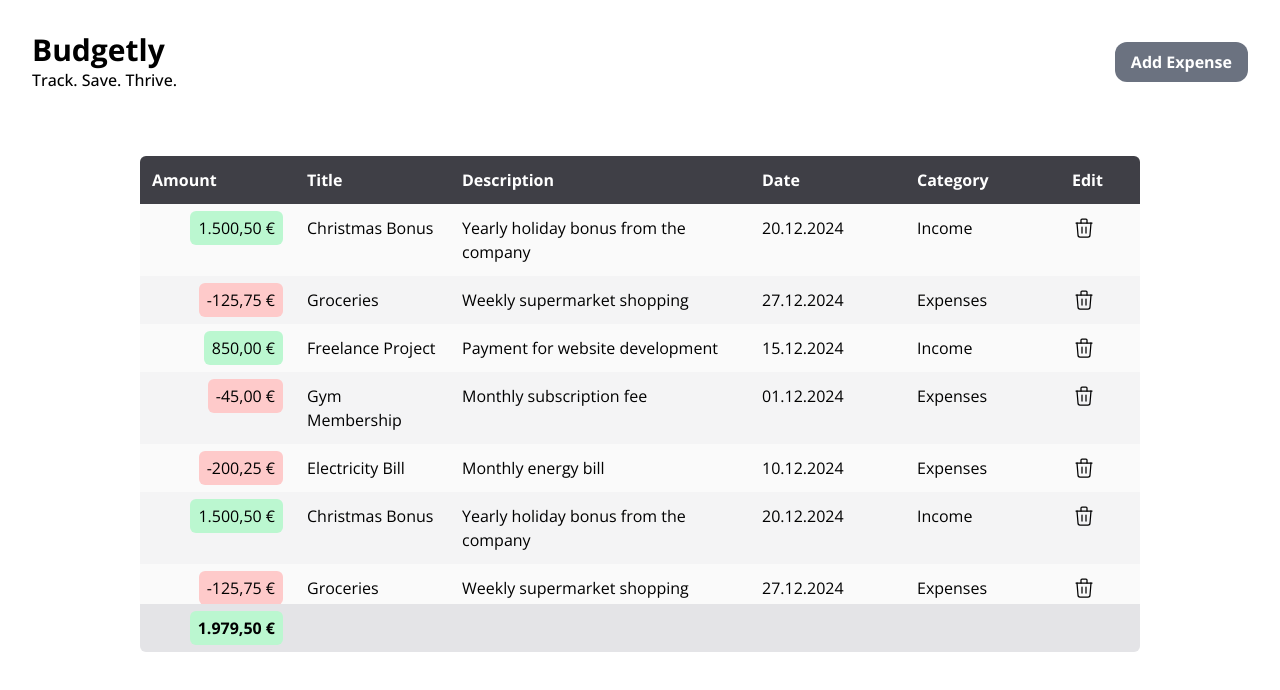
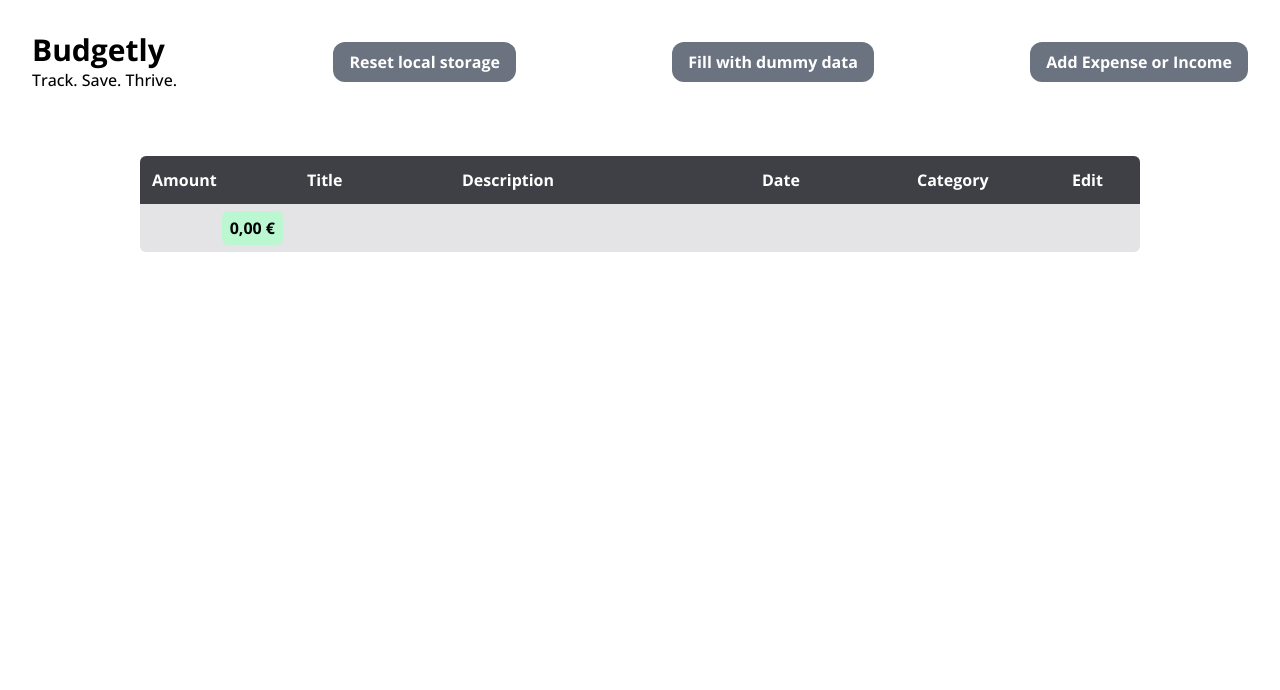
Before and after one commit to loefflerjakob/budgetly, a Vue app: page / in a window 1280 px wide. Shown: the top 690 px of the page. Built offline with nearby package versions, Linux system fonts and the light colour scheme.

Commit message:
added functionality to save data into local storage + helper buttons for clearing and populating storage with dummy data

```diff
--- a/src/components/FormPage.vue
+++ b/src/components/FormPage.vue
@@ -15,14 +15,25 @@ export default defineComponent({
     const category = ref('');
 
     const submitForm = () => {
-      console.log({
+      const newEntry = {
         amount: amount.value,
         title: title.value,
         description: description.value,
         date: date.value,
         category: category.value
-      });
-      // TODO add form submition logic
+      };
+
+      const existingEntries = JSON.parse(localStorage.getItem('entries') || '[]');
+      existingEntries.push(newEntry);
+      localStorage.setItem('entries', JSON.stringify(existingEntries));
+
+      amount.value = '';
+      title.value = '';
+      description.value = '';
+      date.value = '';
+      category.value = '';
+
+      alert('Entry added successfully');
     };
 
     return {
@@ -37,14 +48,16 @@ export default defineComponent({
 });
 </script>
 
+
 <template>
   <div class="m-8 max-w-lg mx-auto bg-white shadow-md rounded-lg p-6">
     <form @submit.prevent="submitForm" class="space-y-4">
       <div>
         <label for="amount" class="block text-sm font-medium text-gray-700">Amount:</label>
-        <input type="number" id="amount" v-model="amount" required
+        <input type="number" id="amount" v-model="amount" step="0.01" required
           class="mt-1 block w-full h-10 border border-gray-300 rounded-md shadow-sm focus:ring-indigo-500 focus:border-indigo-500 sm:text-sm" />
       </div>
+
 
       <div>
         <label for="title" class="block text-sm font-medium text-gray-700">Title:</label>
--- a/src/components/MainActions.vue
+++ b/src/components/MainActions.vue
@@ -12,7 +12,7 @@ export default {
 <template>
   <div class="flex gap-2">
     <RouterLink to="/form">
-      <ActionButton text="Add Expense" buttonStyle="default" />
+      <ActionButton text="Add Expense or Income" buttonStyle="default" />
     </RouterLink>
   </div>
 </template>
--- a/src/components/MainNav.vue
+++ b/src/components/MainNav.vue
@@ -1,25 +1,105 @@
 <script lang="ts">
+import { defineComponent } from 'vue';
+import ActionButton from './ActionButton.vue';
 import LogoBudgetly from './LogoBudgetly.vue';
 import MainActions from './MainActions.vue';
 
-export default {
+export default defineComponent({
   name: 'MainNav',
   components: {
     LogoBudgetly,
-    MainActions
+    MainActions,
+    ActionButton
   },
-}
+
+  methods: {
+    // Helper method for testing, deletes all entries from localStorage
+    resetLocalStorage() {
+      localStorage.clear();
+      alert('Local storage has been reset');
+    },
+
+    // Method to fill localStorage with dummy data for testing
+    fillWithDummyData() {
+      const dummyEntries = [
+        // Income entries (positive amounts)
+        {
+          amount: '100.50',
+          title: 'Groceries',
+          description: 'Weekly grocery shopping',
+          date: '2024-12-25',
+          category: 'food'
+        },
+        {
+          amount: '20.00',
+          title: 'Taxi Ride',
+          description: 'Cab fare to office',
+          date: '2024-12-26',
+          category: 'transportation'
+        },
+        {
+          amount: '50.00',
+          title: 'Movie Ticket',
+          description: 'Watching a new release',
+          date: '2024-12-27',
+          category: 'entertainment'
+        },
+        {
+          amount: '200.00',
+          title: 'Freelance Project',
+          description: 'Income from freelance work',
+          date: '2024-12-28',
+          category: 'other'
+        },
+
+        // Expense entries (negative amounts)
+        {
+          amount: '-30.00',
+          title: 'Dinner Out',
+          description: 'Eating at a restaurant with friends',
+          date: '2024-12-29',
+          category: 'food'
+        },
+        {
+          amount: '-15.00',
+          title: 'Bus Ticket',
+          description: 'Public transportation for work',
+          date: '2024-12-30',
+          category: 'transportation'
+        },
+        {
+          amount: '-10.00',
+          title: 'Movie Snacks',
+          description: 'Popcorn and drinks at the cinema',
+          date: '2024-12-30',
+          category: 'entertainment'
+        },
+        {
+          amount: '-50.00',
+          title: 'Monthly Subscription',
+          description: 'Subscription to a premium service',
+          date: '2024-12-31',
+          category: 'other'
+        }
+      ];
+
+      // Save the dummy entries to localStorage
+      localStorage.setItem('entries', JSON.stringify(dummyEntries));
+      alert('Local storage has been populated with dummy data');
+    }
+  }
+});
 </script>
 
 <template>
   <div class="flex justify-between items-center p-8">
     <LogoBudgetly />
+
+    <!-- Buttons for testing, TODO: remove later -->
+    <ActionButton text="Reset local storage" buttonStyle="default" @click="resetLocalStorage" />
+    <ActionButton text="Fill with dummy data" buttonStyle="default" @click="fillWithDummyData" />
+
+
     <MainActions />
   </div>
 </template>
-
-
-
-
-
-<style scoped></style>
--- a/src/components/OverviewTable.vue
+++ b/src/components/OverviewTable.vue
@@ -1,16 +1,41 @@
 <script lang="ts">
+import { defineComponent, computed } from 'vue';
 import SumRow from './SumRow.vue';
 import TableRow from './TableRow.vue';
 
-export default {
+// Define the type for the entry object stored in localStorage
+interface Entry {
+  amount: string;
+  title: string;
+  description: string;
+  date: string;
+  category: string;
+}
+
+export default defineComponent({
   name: 'OverviewTable',
   components: {
     TableRow,
     SumRow
   },
-}
+  setup() {
+    const entries = computed<Entry[]>(() => {
+      return JSON.parse(localStorage.getItem('entries') || '[]');
+    });
+
+    const totalSum = computed(() => {
+      return entries.value.reduce((sum: number, entry: Entry) => {
+        return sum + parseFloat(entry.amount);
+      }, 0);
+    });
+
+    return {
+      entries,
+      totalSum
+    };
+  }
+});
 </script>
-
 
 <template>
   <div class="flex justify-center">
@@ -27,55 +52,16 @@ export default {
           </tr>
         </thead>
         <tbody class="max-h-[50vh] overflow-y-auto block">
-          <TableRow title="Christmas Bonus" description="Yearly holiday bonus from the company" :amount="1500.50"
-            :date="new Date('2024-12-20')" category="Income" :rowIndex=0 />
-
-          <TableRow title="Groceries" description="Weekly supermarket shopping" :amount="-125.75"
-            :date="new Date('2024-12-27')" category="Expenses" :rowIndex=1 />
-
-          <TableRow title="Freelance Project" description="Payment for website development" :amount="850.00"
-            :date="new Date('2024-12-15')" category="Income" :rowIndex=2 />
-
-          <TableRow title="Gym Membership" description="Monthly subscription fee" :amount="-45.00"
-            :date="new Date('2024-12-01')" category="Expenses" :rowIndex=3 />
-
-          <TableRow title="Electricity Bill" description="Monthly energy bill" :amount="-200.25"
-            :date="new Date('2024-12-10')" category="Expenses" :rowIndex=4 />
-          <TableRow title="Christmas Bonus" description="Yearly holiday bonus from the company" :amount="1500.50"
-            :date="new Date('2024-12-20')" category="Income" :rowIndex=5 />
-
-          <TableRow title="Groceries" description="Weekly supermarket shopping" :amount="-125.75"
-            :date="new Date('2024-12-27')" category="Expenses" :rowIndex=6 />
-
-          <TableRow title="Freelance Project" description="Payment for website development" :amount="850.00"
-            :date="new Date('2024-12-15')" category="Income" :rowIndex=7 />
-
-          <TableRow title="Gym Membership" description="Monthly subscription fee" :amount="-45.00"
-            :date="new Date('2024-12-01')" category="Expenses" :rowIndex=8 />
-
-          <TableRow title="Electricity Bill" description="Monthly energy bill" :amount="-200.25"
-            :date="new Date('2024-12-10')" category="Expenses" :rowIndex=9 />
-          <TableRow title="Christmas Bonus" description="Yearly holiday bonus from the company" :amount="1500.50"
-            :date="new Date('2024-12-20')" category="Income" :rowIndex=10 />
-
-          <TableRow title="Groceries" description="Weekly supermarket shopping" :amount="-125.75"
-            :date="new Date('2024-12-27')" category="Expenses" :rowIndex=11 />
-
-          <TableRow title="Freelance Project" description="Payment for website development" :amount="850.00"
-            :date="new Date('2024-12-15')" category="Income" :rowIndex=12 />
-
-          <TableRow title="Gym Membership" description="Monthly subscription fee" :amount="-45.00"
-            :date="new Date('2024-12-01')" category="Expenses" :rowIndex=13 />
-
-          <TableRow title="Electricity Bill" description="Monthly energy bill" :amount="-200.25"
-            :date="new Date('2024-12-10')" category="Expenses" :rowIndex=14 />
+          <TableRow v-for="(entry, index) in entries" :key="index" :amount="parseFloat(entry.amount)"
+            :title="entry.title" :description="entry.description" :date="new Date(entry.date)"
+            :category="entry.category" :rowIndex="index" />
         </tbody>
-        <SumRow :sum="1979.50" />
+        <SumRow :sum="totalSum" />
       </table>
     </div>
   </div>
+</template>
 
-</template>
 
 
 <style>
```
